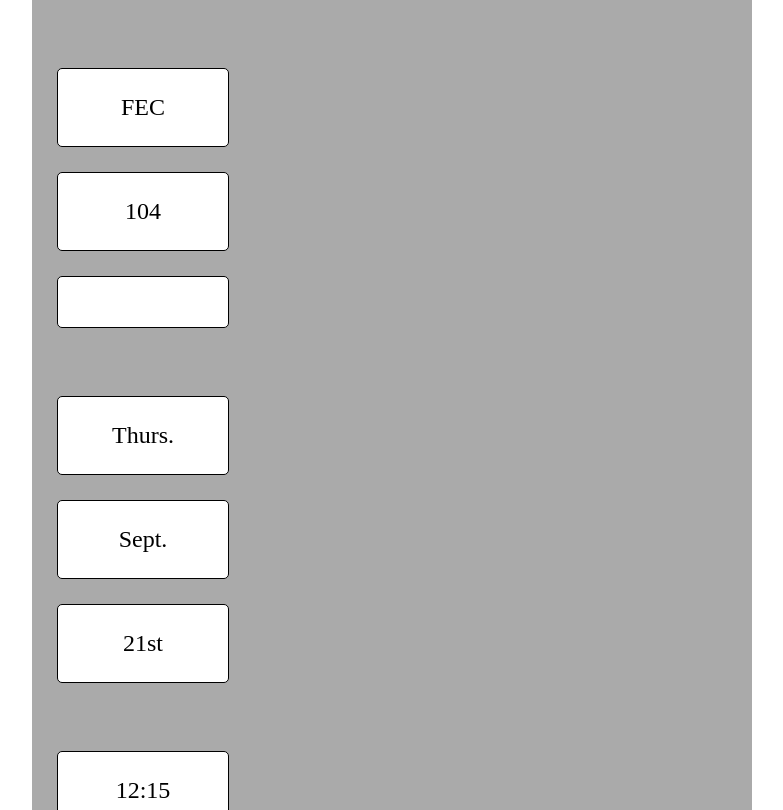
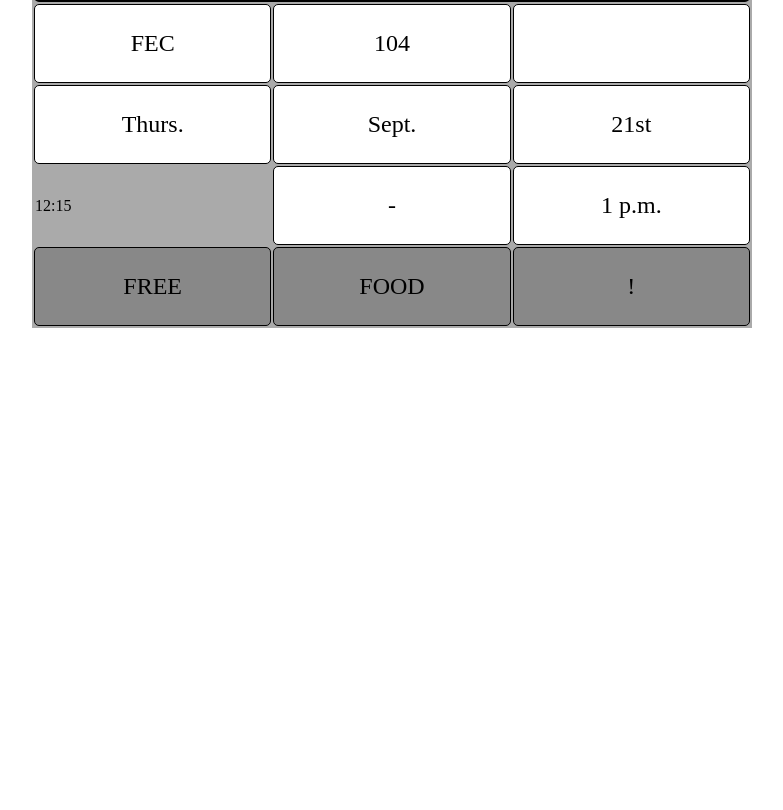
Before and after one commit to usmasc/calcWorkshopFlyer, a plain HTML site: page index.htm in a window 1280 px wide. Shown: the part 135-945 px from the top of the page, without its empty margins (26-809 px from the left). After the commit the page ends 800 px from the top, so only its background shows below. Drawn offline with Linux system fonts and the light colour scheme.

Commit message:
Update index.htm

```diff
--- a/index.htm
+++ b/index.htm
@@ -3,11 +3,11 @@
   <link rel="stylesheet" type="text/css" href="default.css">
 </head>
 <body>
-<div class="outsideBox">
-<div class ="display">Calculator Workshop</div><br>
- <div class="buttonRow"> <div class ="button">FEC</div> <div class="button">104</div> <div class="button">  </div> </div> <br>
- <div class="buttonRow"> <div class ="button">Thurs.</div> <div class="button">Sept.</div> <div class="button">21st</div> </div> <br>
- <div class="buttonRow"> <div class ="button">12:15</div>  <div class="button"> - </div> <div class="button">1 p.m.</div> </div> <br>
- <div class="buttonRow"> <div class="button2">FREE</div> <div class="button2">FOOD</div> <div class="button2"> ! </div> <div> <br>
-</div>
+<table class="outsideBox">
+  <tr><td colspan=3 class ="display">Calculator Workshop</div><br>
+  <tr> <td class ="button">FEC</td> <td class="button">104</td> <td class="button">  </td> </tr>
+  <tr> <td class ="button">Thurs.</td> <td class="button">Sept.</td> <td class="button">21st</td> </tr>
+  <tr> <td>12:15</td>  <td class="button"> - </td> <td class="button">1 p.m.</td> </tr>
+  <tr> <td class="button2">FREE</td> <td class="button2">FOOD</td> <td class="button2"> ! </td> </tr>
+ </table>
 </body>
```
